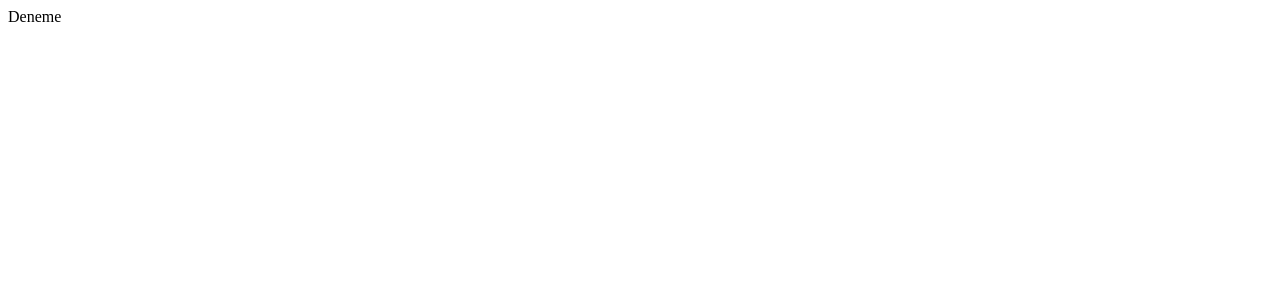
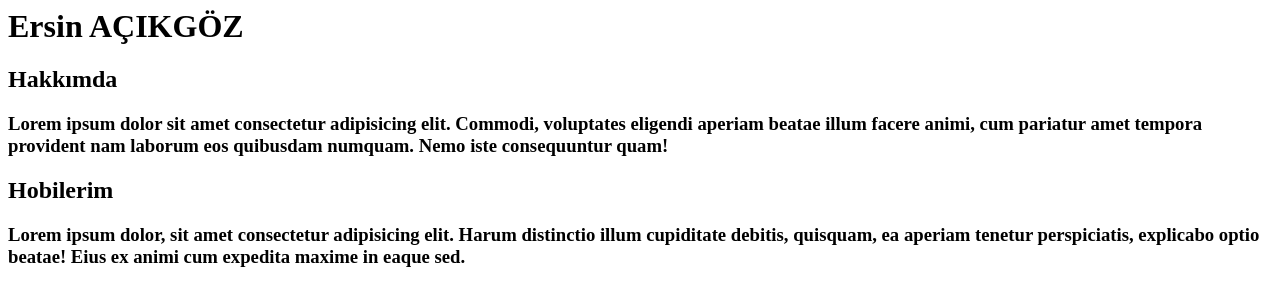
Before and after one commit to ersin-41/kodluyoruzilkrepo, a plain HTML site: page index.html in a window 1280 px wide. Drawn offline with Linux system fonts and the light colour scheme.

Commit message:
Add files via upload

```diff
--- a/index.html
+++ b/index.html
@@ -1 +1,11 @@
-Deneme
+<h1>Ersin AÇIKGÖZ</h1>
+<!--Bu kısıma bilgilerim yazılacak -->
+<h2>Hakkımda</h2>
+
+<h3>Lorem ipsum dolor sit amet consectetur adipisicing elit. Commodi, voluptates eligendi aperiam beatae illum facere animi, cum pariatur amet tempora provident nam laborum eos quibusdam numquam. Nemo iste consequuntur quam!</h3>
+
+<!--Bu kısıma hobilerim yazılacak-->
+
+<h2>Hobilerim</h2>
+
+<h3>Lorem ipsum dolor, sit amet consectetur adipisicing elit. Harum distinctio illum cupiditate debitis, quisquam, ea aperiam tenetur perspiciatis, explicabo optio beatae! Eius ex animi cum expedita maxime in eaque sed.</h3>
```
